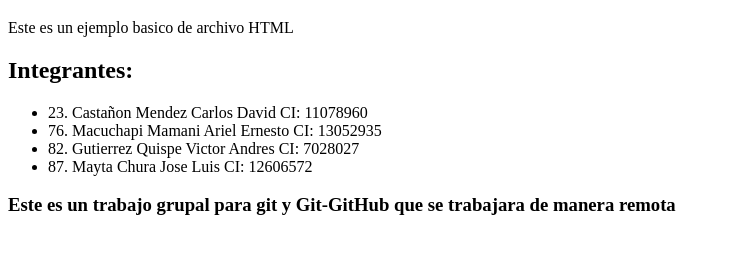
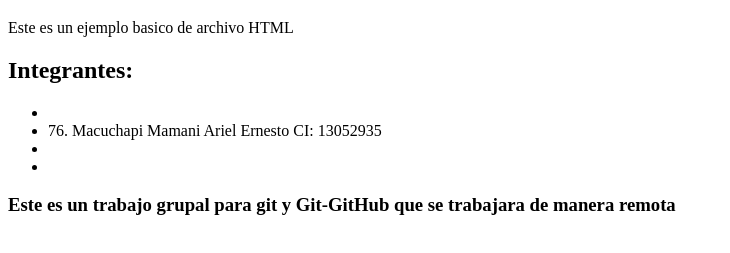
Before and after one commit to arielemcm/laboratorio-3-GitHub, a plain HTML site: page index.html in a window 1280 px wide. Shown: the part 61-314 px from the top of the page, without its empty margins (0-730 px from the left). Drawn offline with Linux system fonts and the light colour scheme.

Commit message:
Update index.html

```diff
--- a/index.html
+++ b/index.html
@@ -11,10 +11,10 @@
 
   <h2>Integrantes: </h2>
   <ul>
-    <li>23. Castañon Mendez Carlos David CI: 11078960</li>
+    <li></li>
     <li>76. Macuchapi Mamani Ariel Ernesto CI: 13052935</li>
-    <li>82. Gutierrez Quispe Victor Andres CI: 7028027</li>
-    <li>87. Mayta Chura Jose Luis CI: 12606572</li>
+    <li></li>
+    <li></li>
   </ul>
   <h3>Este es un trabajo grupal para git y Git-GitHub que se trabajara de manera remota</h3>
 </body>
```
